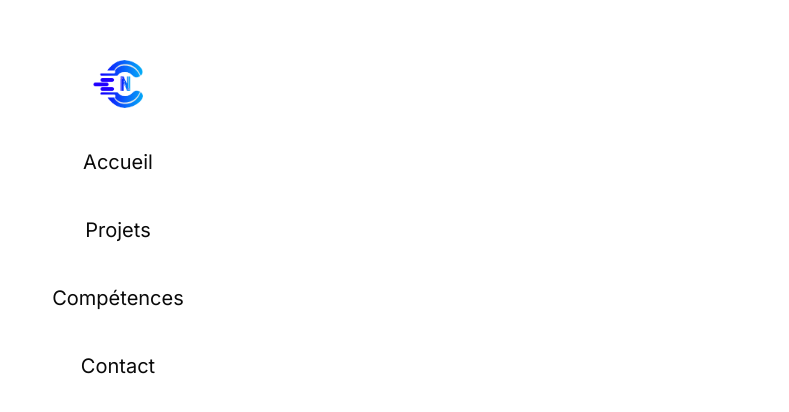
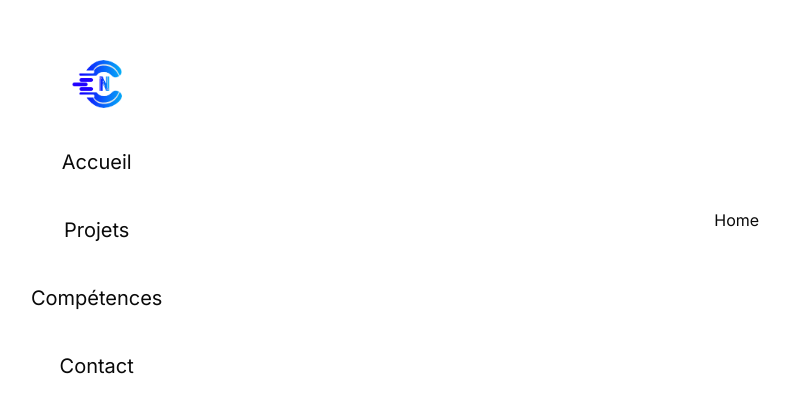
Before and after one commit to CedraCN04/portfolio, a Next.js app: page / in a window 1280 px wide. Shown: the part 180-592 px from the top of the page, without its empty margins (10-799 px from the left). Built offline with nearby package versions, Linux system fonts and the light colour scheme.

Commit message:
modification nav bar

```diff
--- a/app/page.tsx
+++ b/app/page.tsx
@@ -2,8 +2,11 @@ import Navbar from "@/components/widgets/navbar";
 
 export default function Home() {
   return (
-    <>
+    <div className="h-dvh flex flex-col items-start justify-start lg:flex-row">
       <Navbar />
-    </>
+      <section className="flex flex-col items-center justify-center w-full h-dvh">
+        <h1>Home</h1>
+      </section>
+    </div>
   );
 }
--- a/components/widgets/navbar.tsx
+++ b/components/widgets/navbar.tsx
@@ -14,8 +14,7 @@ export default function Navbar() {
   });
 
   return (
-    <aside>
-      <nav className="flex justify-start w-1/5">
+    <nav className="h-10 lg:h-dvh lg:w-1/5">
       <Sheet>
         <SheetTrigger className="lg:hidden">
           <RiMenu4Line size={40} />
@@ -34,7 +33,7 @@ export default function Navbar() {
           </ul>
         </SheetContent>
       </Sheet>
-        <ul className="hidden lg:flex flex-col lg:items-center lg:justify-center lg:gap-10 lg:mx-auto lg:h-dvh lg:text-xl">
+      <aside className="hidden lg:flex lg:flex-col lg:items-center lg:justify-center lg:gap-10 lg:mx-auto lg:h-dvh lg:text-xl lg:list-none">
         <li>
           <Image
             src="/assets/logo.png"
@@ -44,8 +43,7 @@ export default function Navbar() {
           />
         </li>
         {links}
-        </ul>
+      </aside>
     </nav>
-    </aside>
   );
 }
```
Lines whose indentation alone changed are shown as unchanged.
